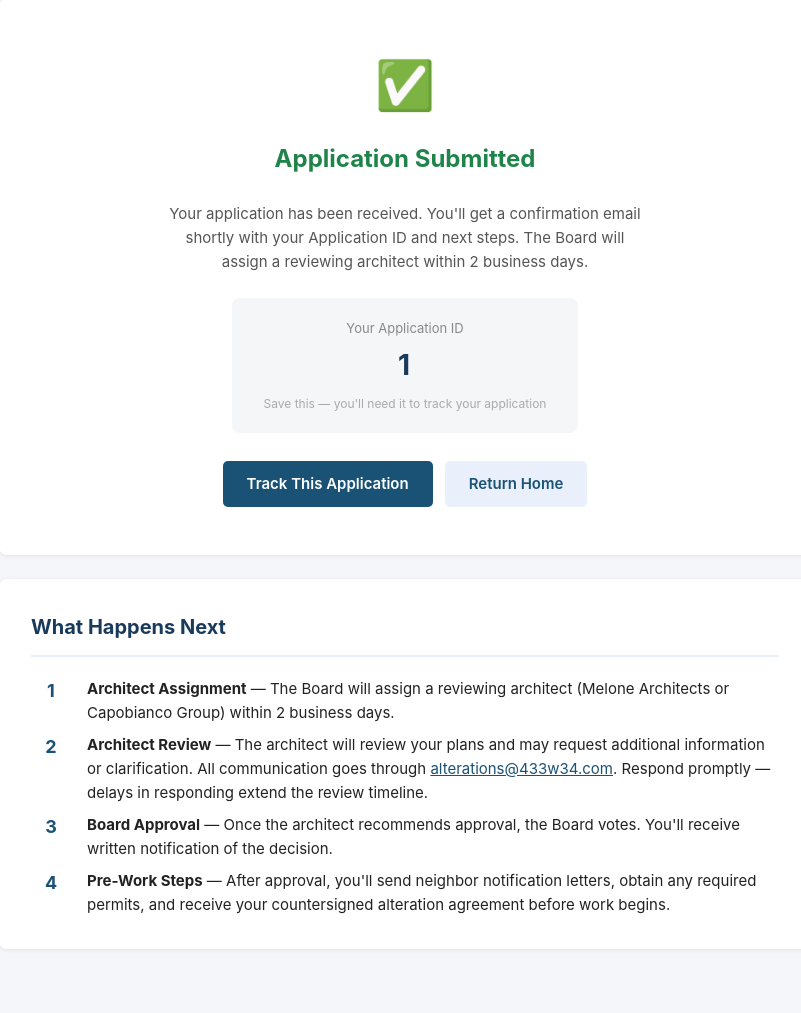
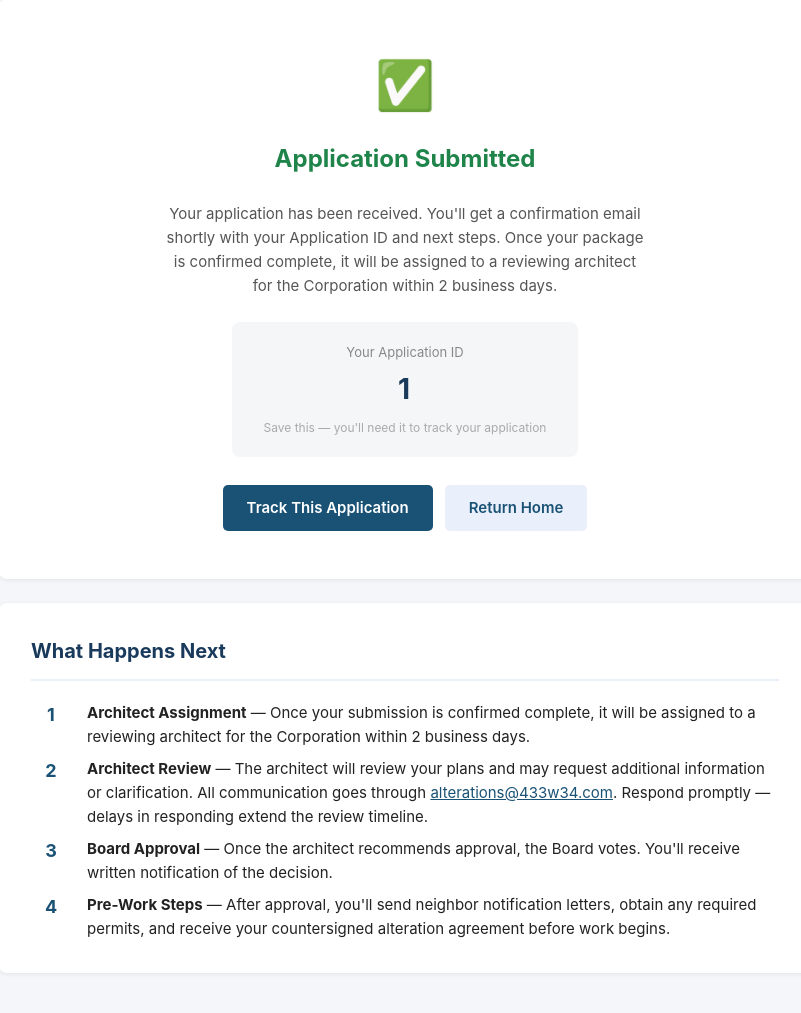
Before and after one commit to golarsgo-pixel/433-alteration-app, a Flask app: page /submitted/1 in a window 1280 px wide. Shown: the part 154-1167 px from the top of the page, without its empty margins (235-1036 px from the left). Run offline with Flask 3, Linux system fonts and the light colour scheme.

Commit message:
Update submitted page to clarify architect assignment timing
Co-Authored-By: Claude Sonnet 4.6 <noreply@anthropic.com>

```diff
--- a/templates/submitted.html
+++ b/templates/submitted.html
@@ -7,7 +7,8 @@
     <h2 style="border:none; font-size:24px; color:#1e8449; margin-bottom:12px;">Application Submitted</h2>
     <p style="color:#555; margin-bottom:24px; max-width:480px; margin-left:auto; margin-right:auto;">
       Your application has been received. You'll get a confirmation email shortly with your Application ID
-      and next steps. The Board will assign a reviewing architect within 2 business days.
+      and next steps. Once your package is confirmed complete, it will be assigned to a reviewing architect
+      for the Corporation within 2 business days.
     </p>
 
     <div style="background:#f4f6f7; border-radius:8px; padding:20px 32px; display:inline-block; margin-bottom:28px;">
@@ -27,8 +28,8 @@
     <div style="display:grid; grid-template-columns:40px 1fr; gap:8px 16px; align-items:start;">
       <div style="text-align:center; font-weight:700; color:#1a5276; font-size:18px;">1</div>
       <div>
-        <strong>Architect Assignment</strong> — The Board will assign a reviewing architect (Melone Architects
-        or Capobianco Group) within 2 business days.
+        <strong>Architect Assignment</strong> — Once your submission is confirmed complete, it will be
+        assigned to a reviewing architect for the Corporation within 2 business days.
       </div>
       <div style="text-align:center; font-weight:700; color:#1a5276; font-size:18px;">2</div>
       <div>
```
